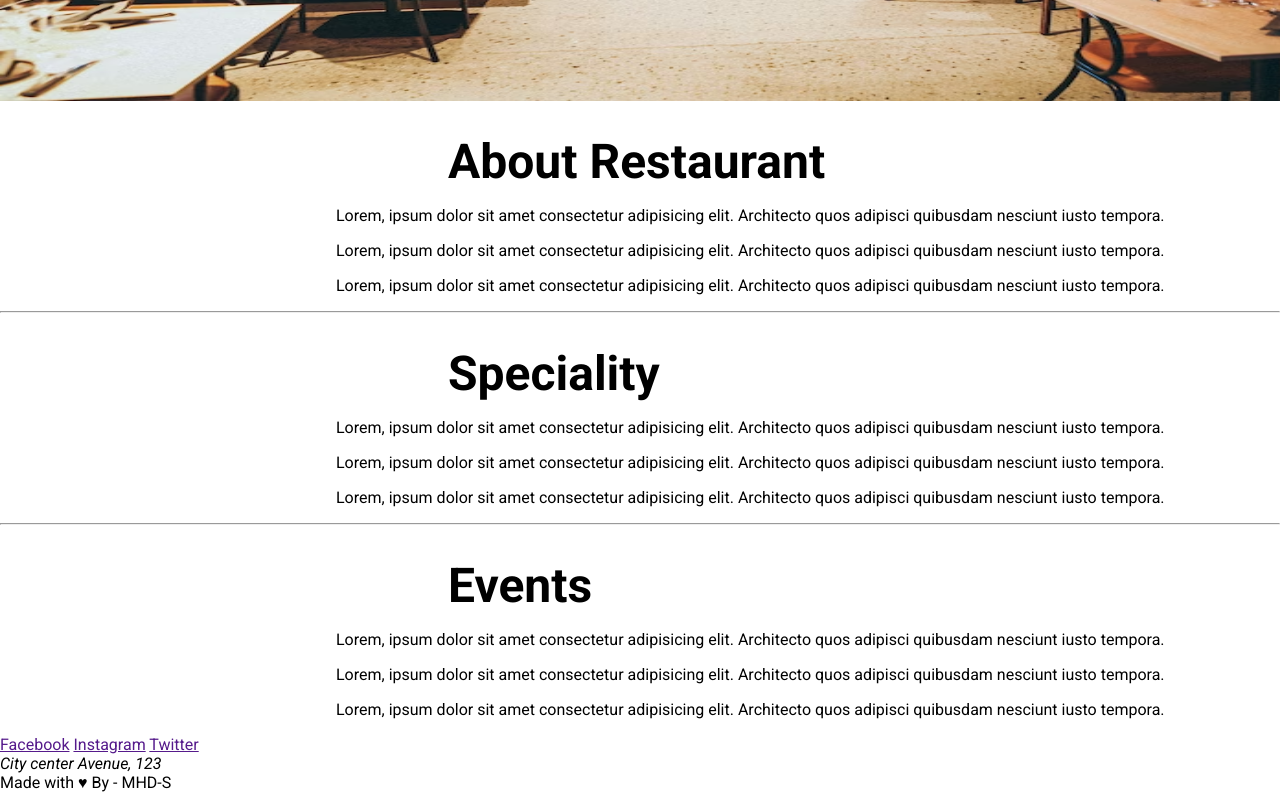
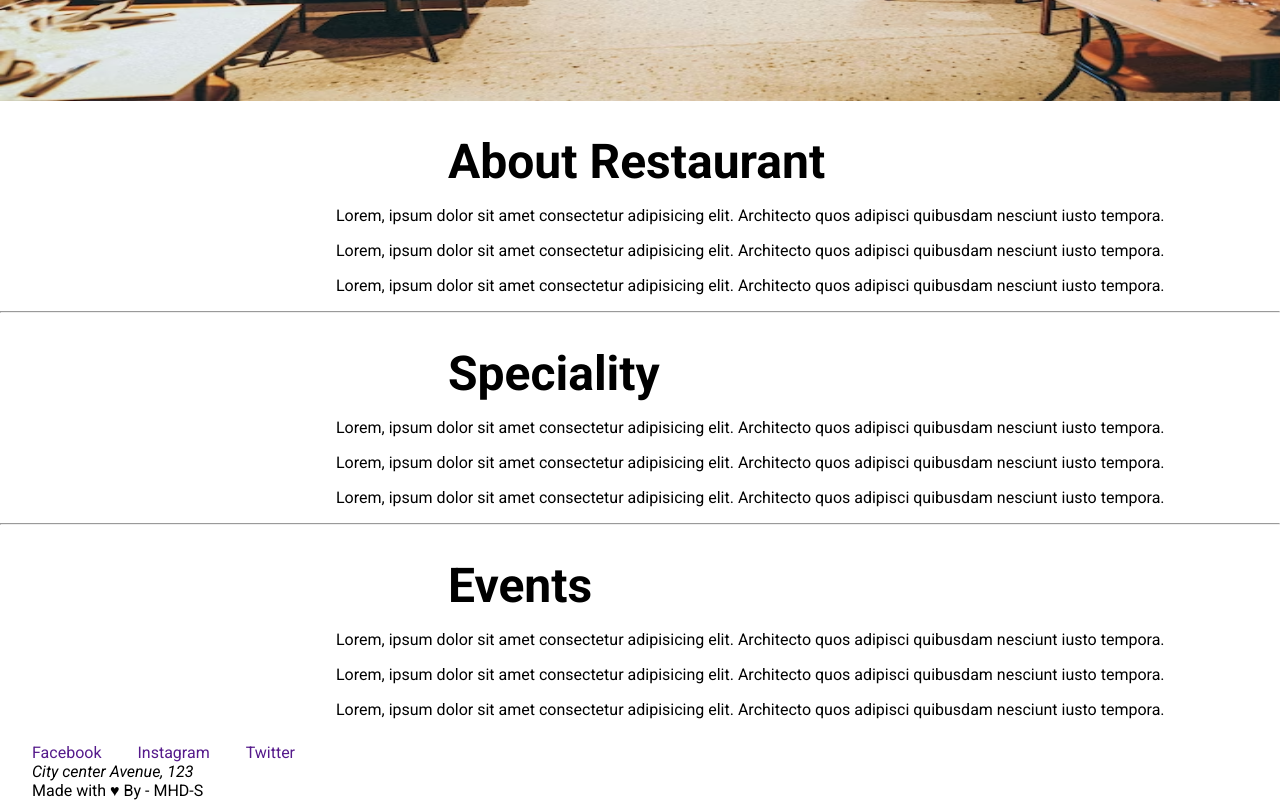
Before and after one commit to MHDSOU/HTML-CSS-Project-Repository, a plain HTML site: page index.html in a window 1280 px wide. Shown: the part 618-1418 px from the top of the page. Drawn offline with Linux system fonts and the light colour scheme.

Commit message:
end index css

```diff
--- a/Style/index.css
+++ b/Style/index.css
@@ -46,3 +46,20 @@ body {
   width: auto;
   margin: 1rem auto;
 }
+
+.footer {
+  margin-top: 1.5rem;
+}
+
+.footer a {
+  padding-left: 2rem;
+  text-decoration: none;
+}
+
+.footer address {
+  padding-left: 2rem;
+}
+
+.footer span {
+  padding-left: 2rem;
+}
--- a/index.html
+++ b/index.html
@@ -73,7 +73,7 @@
     </article>
     <!-- end article -->
     <!-- begin footer -->
-    <footer>
+    <footer class="footer">
       <a href="">Facebook</a>
       <a href="">Instagram</a>
       <a href="">Twitter</a>
```
